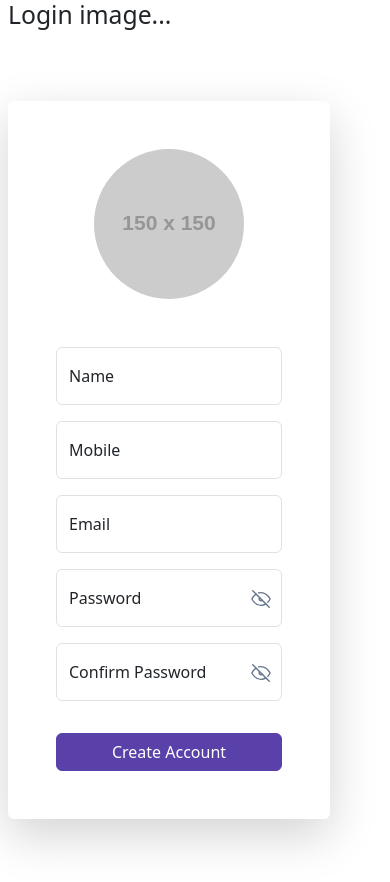
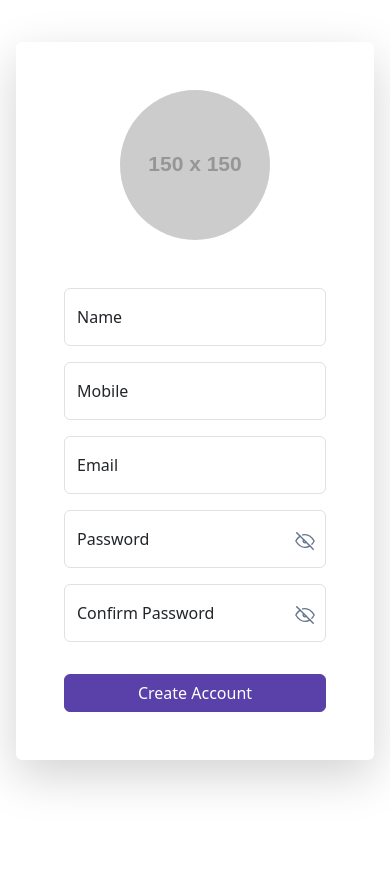
Before and after one commit to kiranjadhav45/auto-new-updated, a React (Create React App) app: page /register in a window 390 px wide. After the commit the page ends 844 px from the top, so only its background shows below. Built offline with nearby package versions, Linux system fonts and the light colour scheme.

Commit message:
fixed login and register screen in mobile view

```diff
--- a/src/common.scss
+++ b/src/common.scss
@@ -149,7 +149,29 @@
 //   outline: "none",
 //   borderBottom: "1px solid #212529",
 // }}
+.login-container-col {
+  display: flex;
+  align-items: center;
+  justify-content: end;
+  min-height: 100vh;
+  padding-right: 60px;
+  width: 100%;
+  align-items: center;
+}
 @media screen and (max-width: 992px) {
+  .hide-col-on-mobile-and-tab {
+    display: none;
+  }
+  .login-container-col {
+    display: flex;
+    align-items: center;
+    justify-content: end;
+    min-height: 95vh;
+    padding-right: 16px;
+    padding-left: 16px;
+    width: 100%;
+    align-items: center;
+  }
   .bottom-navbar-componat-container {
     position: fixed;
     background-color: #fff;
--- a/src/pages/Auth/LoginPage.js
+++ b/src/pages/Auth/LoginPage.js
@@ -7,20 +7,11 @@ const LoginPage = () => {
   return (
     <Container fluid>
       <Row>
-        <Col className="col-16">
+        <Col className="col-16 hide-col-on-mobile-and-tab">
           <h2>Login image...</h2>
         </Col>
         <Col
-          className="col"
-          style={{
-            display: "flex",
-            alignItems: "center",
-            justifyContent: "end",
-            minHeight: "100vh",
-            paddingRight: 60,
-            width: "100%",
-            alignContent: "center",
-          }}
+          className="col login-container-col"
         >
           <div style={{ width: "100%" }} className="rounded p-5 shadow-lg bg-white rounded">
             <LoginComponent />
--- a/src/pages/Auth/RegisterPage.js
+++ b/src/pages/Auth/RegisterPage.js
@@ -83,20 +83,11 @@ const RegisterPage = () => {
         pauseOnHover
         theme="colored" />
       <Row>
-        <Col className="col-16">
+        <Col className="col-16 hide-col-on-mobile-and-tab">
           <h2>Login image...</h2>
         </Col>
         <Col
-          className="col"
-          style={{
-            display: "flex",
-            alignItems: "center",
-            justifyContent: "end",
-            minHeight: "100vh",
-            paddingRight: 60,
-            width: "100%",
-            alignContent: "center",
-          }}
+          className="col login-container-col"
         >
           <div style={{ width: "100%" }} className="rounded p-5 shadow-lg bg-white rounded">
             {step === 1 ? (
```
